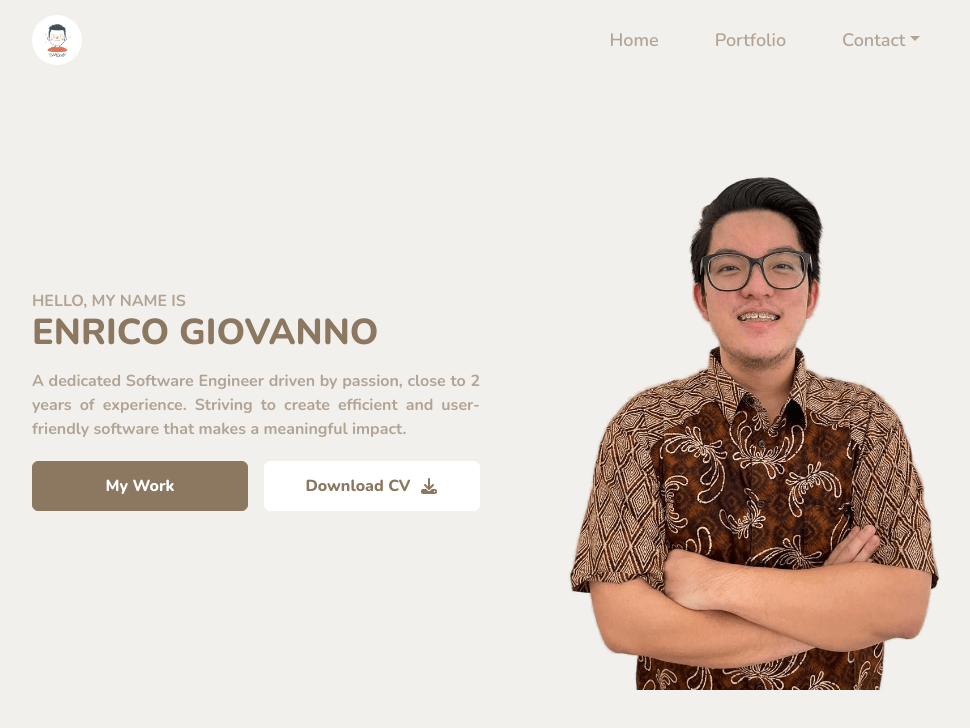
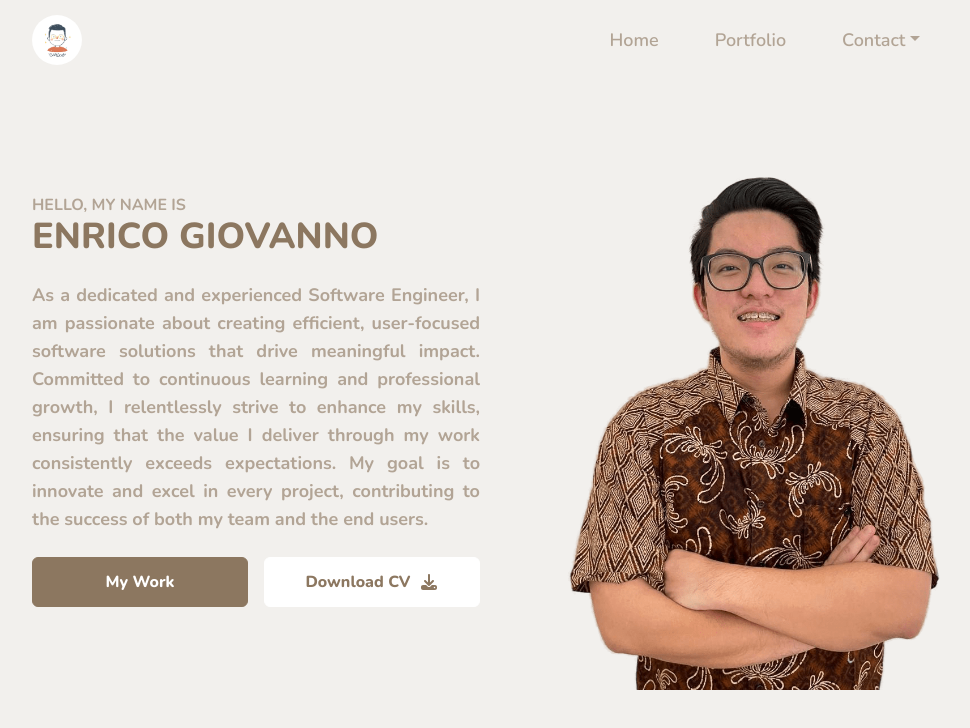
Before and after one commit to EnricoGiovanno8/personal-website, a Next.js app: page / in a window 1280 px wide. Shown: the top 728 px of the page, without its empty margins (160-1130 px from the left). Built offline with nearby package versions, Linux system fonts and the light colour scheme.

Commit message:
update readme and profile description

```diff
--- a/src/app/home/page.tsx
+++ b/src/app/home/page.tsx
@@ -26,10 +26,14 @@ const Home: FC = () => {
     <div className="bg-light-taupe h-[100vh] w-[100vw] mt-[-80px] md:mt-0 flex md:flex-col-reverse justify-between md:justify-end items-center px-[15vw] lg:px-3 md:pb-5 md:h-[120vh] sm:h-[80vh]">
       <div className="w-1/2 md:w-full">
         <p className="text-md sm:text-sm font-bold text-taupe mb-0">HELLO, MY NAME IS</p>
-        <p className="text-4xl sm:text-2xl font-extrabold text-dark-taupe mb-3">ENRICO GIOVANNO</p>
-        <p className="text-md sm:text-sm font-bold text-taupe !mb-5 text-justify">
-          A dedicated Software Engineer driven by passion, close to 2 years of experience. Striving
-          to create efficient and user-friendly software that makes a meaningful impact.
+        <p className="text-4xl sm:text-2xl font-extrabold text-dark-taupe mb-4">ENRICO GIOVANNO</p>
+        <p className="text-lg sm:text-md font-bold text-taupe mb-4 text-justify">
+          As a dedicated and experienced Software Engineer, I am passionate about creating
+          efficient, user-focused software solutions that drive meaningful impact. Committed to
+          continuous learning and professional growth, I relentlessly strive to enhance my skills,
+          ensuring that the value I deliver through my work consistently exceeds expectations. My
+          goal is to innovate and excel in every project, contributing to the success of both my
+          team and the end users.
         </p>
         <div className="flex w-full gap-3">
           <Button
```
Also changed, not shown: 1 other file (tests, documents, lock files or other folders).
